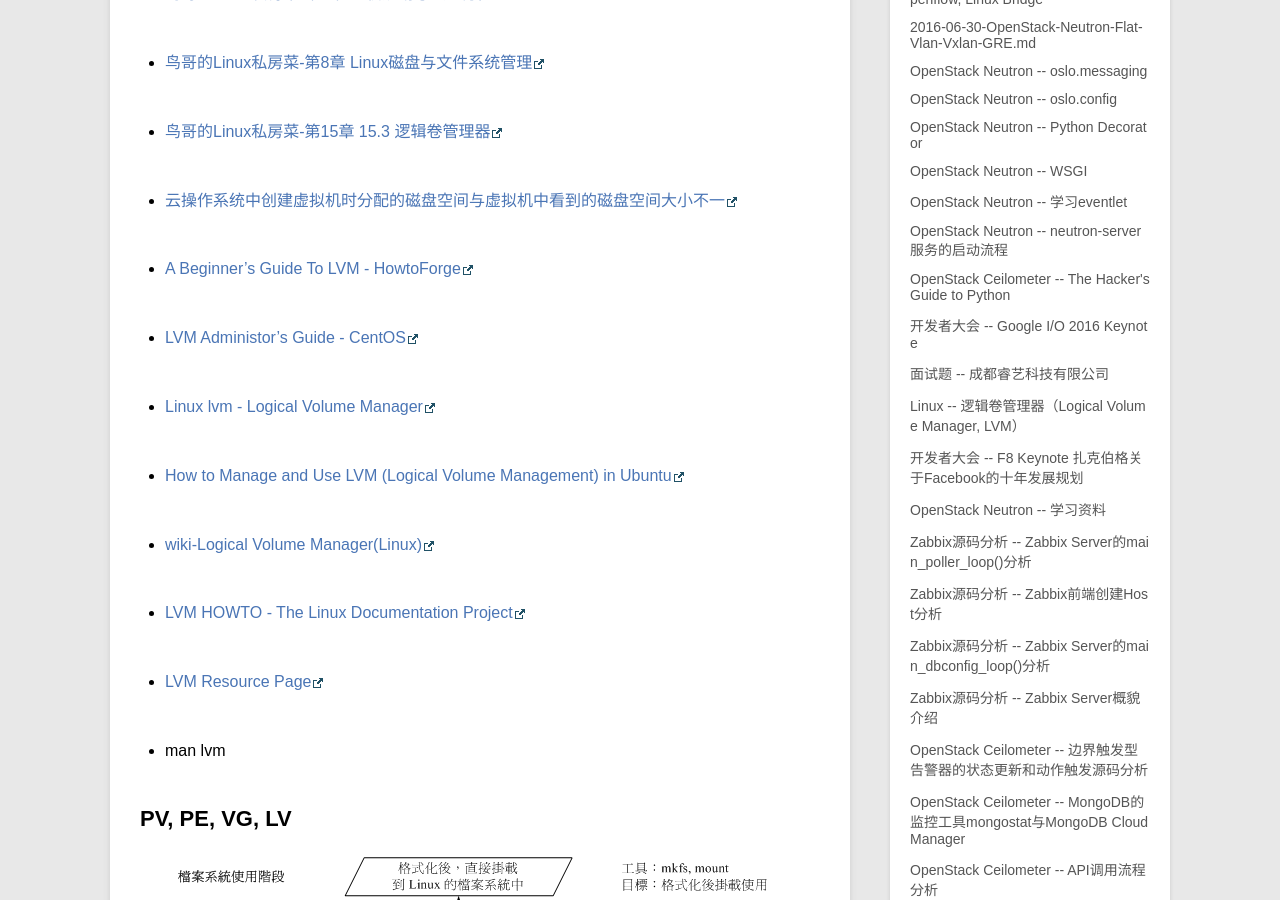
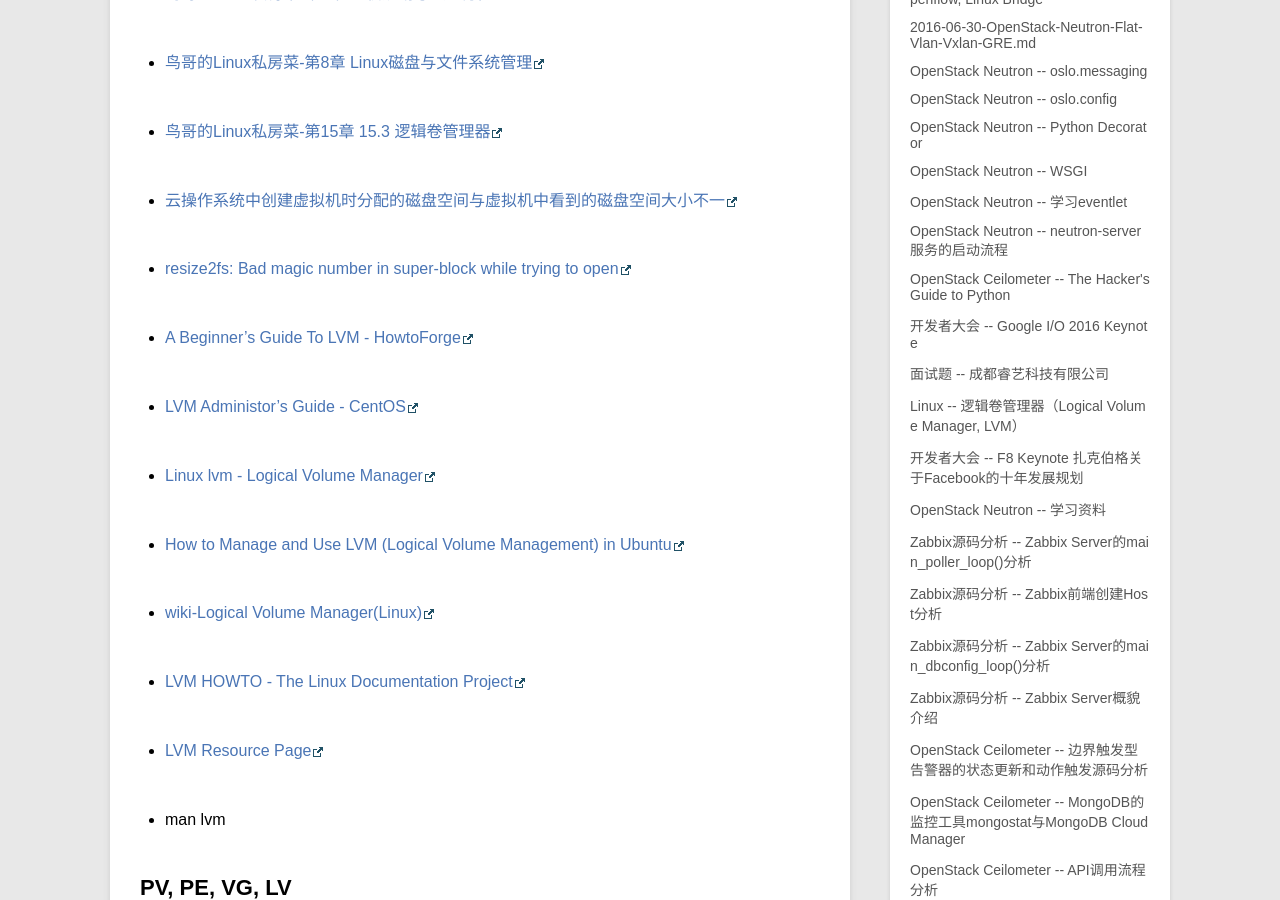
Before and after one commit to xiaofandh12/xiaofandh12.github.io, a Jekyll site: the page built from _posts/blog/2016-05-18-Logical-Volume-Manager-LVM.md, in a window 1280 px wide and 900 px high, scrolled down 376 px. Built offline with Jekyll 4.4.1, drawn with Linux system fonts in a browser that asks for light colours; Markdown is read by kramdown in place of the engine named in the settings; comment, search, counter and statistics services are not loaded.

Commit message:
2016-05-18-Logical-Volume-Manager-LVM.md加上一篇参考文献

```diff
--- a/_posts/blog/2016-05-18-Logical-Volume-Manager-LVM.md
+++ b/_posts/blog/2016-05-18-Logical-Volume-Manager-LVM.md
@@ -14,6 +14,8 @@
 * [鸟哥的Linux私房菜-第15章 15.3 逻辑卷管理器](http://vbird.dic.ksu.edu.tw/linux_basic/0420quota_3.php)
 
 * [云操作系统中创建虚拟机时分配的磁盘空间与虚拟机中看到的磁盘空间大小不一](http://xiaofandh12.github.io/VirtualMachine-Disk-Resize)
+
+* [resize2fs: Bad magic number in super-block while trying to open](http://stackoverflow.com/questions/26305376/resize2fs-bad-magic-number-in-super-block-while-trying-to-open/)
 
 * [A Beginner's Guide To LVM - HowtoForge](https://www.howtoforge.com/linux_lvm)
 
```
